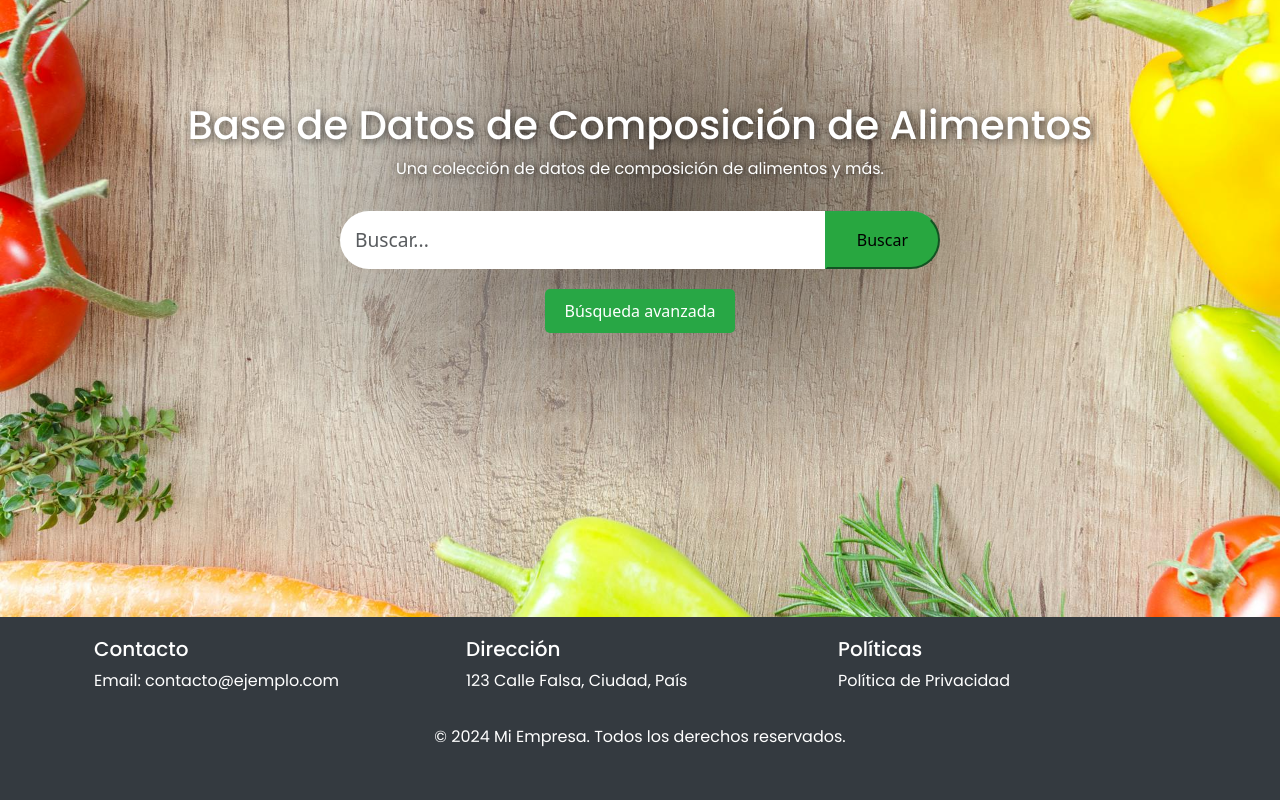
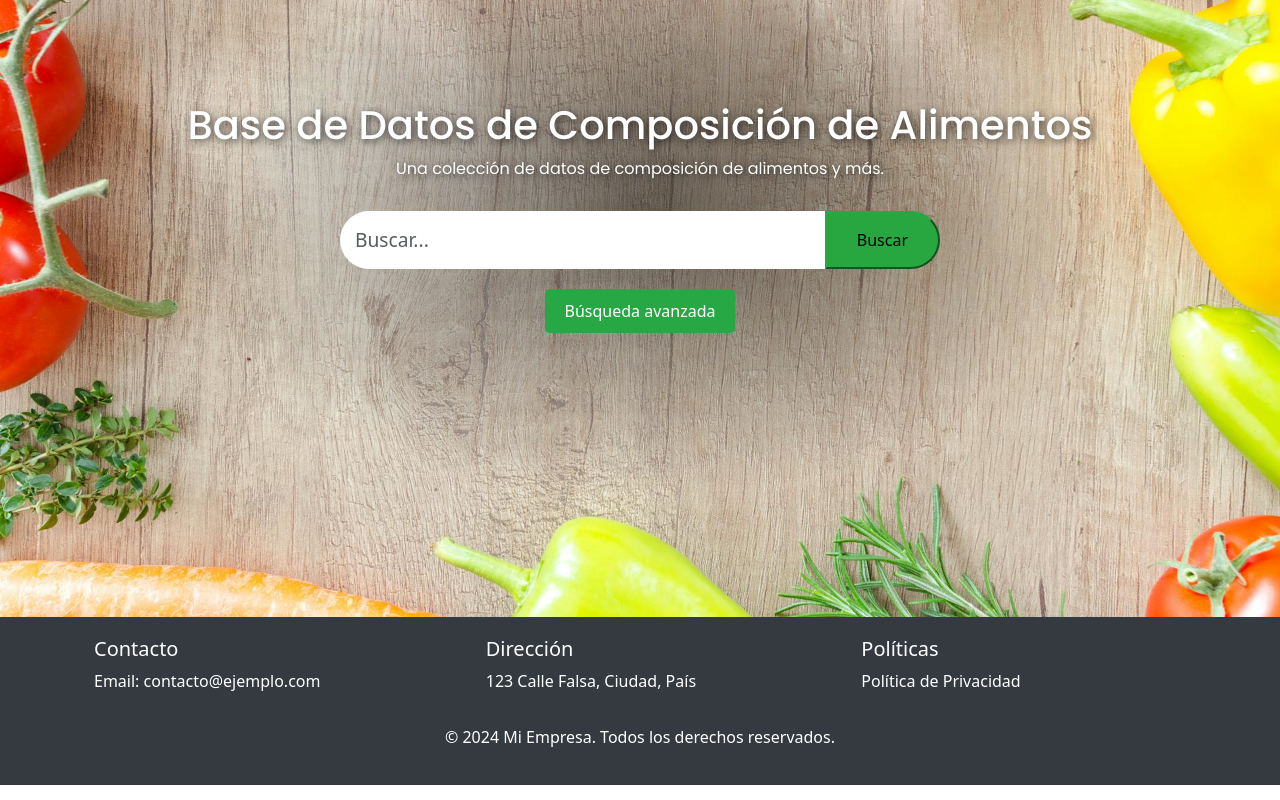
Before and after one commit to Pixoll/food-comp-db-frontend, a Next.js app: page / in a window 1280 px wide. Shown: the part 293-1093 px from the top of the page. Built offline with nearby package versions, Linux system fonts and the light colour scheme.

Commit message:
Refactor: Footer styles in tailwind css

```diff
--- a/src/core/components/Footer.tsx
+++ b/src/core/components/Footer.tsx
@@ -1,34 +1,35 @@
 import React from 'react';
-import { Container, Row, Col } from 'react-bootstrap';
 import { useTranslation } from "react-i18next";
 
 const Footer = () => {
   const {t} = useTranslation();
   return (
-    <footer style={{ backgroundColor: '#343a40', color: 'white', padding: '20px', marginTop: '0' }}>
-      <Container>
-        <Row>
-          <Col md={4}>
+    <footer className="bg-[#343a40] text-white p-[20px] mt-0">
+      <div className="container mx-auto px-4">
+        <div className="flex flex-wrap items-left justify-between">
+          <div className="flex-grow">
             <h5> {t('footer.contact.title')}</h5>
             <p> {t('footer.contact.email')}</p>
-          </Col>
-          <Col md={4}>
+          </div>
+          <div className="flex-grow">
             <h5>{t('footer.address.title')}</h5>
             <p>{t('footer.address.details')}</p>
-          </Col>
-          <Col md={4}>
+          </div>
+          <div className="flex-grow">
             <h5>{t('footer.policies.title')}</h5>
-            <ul style={{ listStyleType: 'none', padding: 0 }}>
-              <li><a href="/politica-privacidad" style={{ color: 'white', textDecoration: 'none' }}>{t('footer.policies.privacy')}</a></li>
+            <ul className="list-none p-0">
+              <li><a href="/politica-privacidad" className="text-white no-underline">
+                {t('footer.policies.privacy')}</a>
+              </li>
             </ul>
-          </Col>
-        </Row>
-        <Row className="mt-3">
-          <Col md={12} className="text-center">
-            <p>{t('footer.copyright')}</p>
-          </Col>
-        </Row>
-      </Container>
+          </div>
+        </div>
+        <div className="mt-3">
+          <div className="text-center">
+          <p>{t('footer.copyright')}</p>
+          </div>
+        </div>
+      </div>
     </footer>
   );
 };
```
